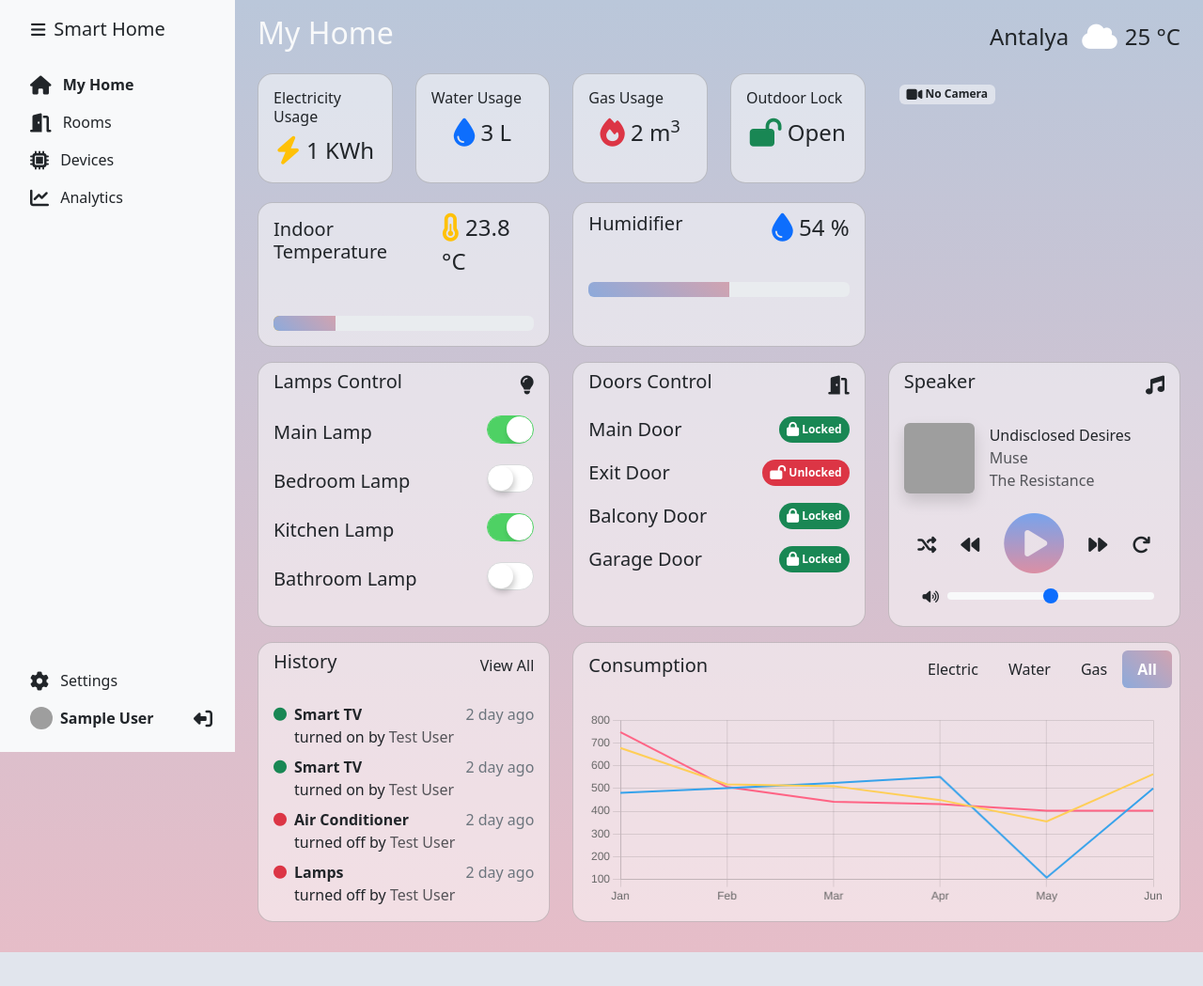
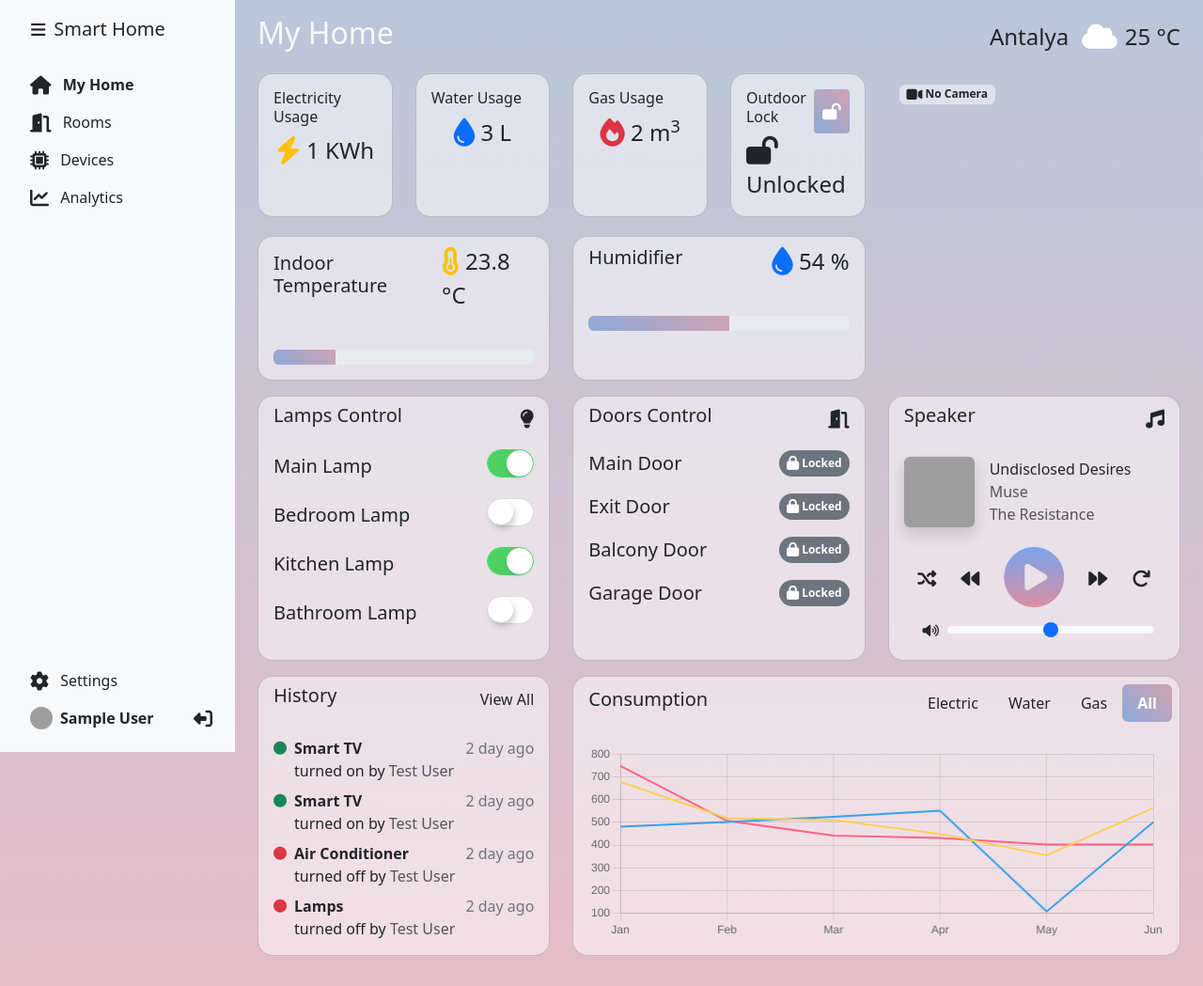
Before and after one commit to cerenkdy/Web-Programming---Home-Automation-WebApp, a PHP site: page /myhome.php in a window 1280 px wide. Shown: the whole page at 94% size. Before the commit the page ends 1013 px from the top, so only its background shows below. Run offline with PHP 8.4, Linux system fonts and the light colour scheme; the visitor is signed in with stand-in values (Sample User, id 1); data comes from the database, SQL or seed files in the repository; grey boxes are pictures that could not be loaded.

Commit message:
Doors control has been added to myhome page.

```diff
--- a/myhome.php
+++ b/myhome.php
@@ -146,12 +146,26 @@ $page = 'myhome';
                             </div>
                             <div class="col-lg-3 col-sm-6 mb-3">
                                 <!-- Outdoor Lock Status -->
-                                <div class="card bg-white-50 rounded-4 h-100">
+                                <div class="card bg-white-50 rounded-4 h-100 outdoor-lock">
+                                    <?php
+                                    $stmt = $db->prepare("SELECT data FROM home_configs WHERE user_id = ? AND type = 'outdoor_lock' LIMIT 1");
+                                    $stmt->execute([$_SESSION['user']]);
+                                    $outdoorLock = $stmt->fetch(PDO::FETCH_ASSOC);
+                                    $outdoorLock = json_decode($outdoorLock['data'], true);
+                                    $lock = $outdoorLock['status'];
+                                    ?>
                                     <div class="d-flex flex-column justify-content-center align-items-start p-3">
-                                        <h2 class="h6 pb-0">Outdoor Lock</h2>
+                                        <div class="d-flex flex-row w-100">
+                                            <h2 class="h6 pb-0 me-2">Outdoor Lock</h2>
+                                            <?php if($lock) { ?>
+                                            <button class="btn btn-sm ms-auto btn-secondary"><i class="fas fa-lg fa-lock"></i></button>
+                                            <?php } else { ?>
+                                            <button class="btn btn-sm ms-auto btn-sh"><i class="fas fa-lg fa-lock-open"></i></button>
+                                            <?php } ?>
+                                        </div>
                                         <span class="fs-4 m-auto">
-                                            <i class="fas fa-lg text-success fa-lock-open"></i>
-                                            Open
+                                            <i class="fas fa-lg text-dark lock-icon <?php echo $lock ? 'fa-lock' : 'fa-lock-open' ?>"></i>
+                                            <span class="lock-text"><?php echo $lock ? 'Locked' : 'Unlocked' ?></span>
                                         </span>
                                     </div>
                                 </div>
@@ -260,35 +274,25 @@ $page = 'myhome';
                                 <h2 class="h5">Doors Control</h2>
                                 <i class="fas fa-door-open fa-lg text-dark"></i>
                             </div>
-                            <ul class="list-unstyled">
+                            <ul class="list-unstyled overflow-auto" style="max-height: 210px">
+                                <?php
+                                $stmt = $db->prepare("SELECT * FROM home_configs WHERE type = 'door' AND user_id = ?");
+                                $stmt->execute([$user_id]);
+                                $devices = $stmt->fetchAll(PDO::FETCH_ASSOC);
+                                foreach ($devices as $device) {
+                                    $device_id = $device['id'];
+                                    $device = @json_decode($device['data'], true);
+                                    $device_name = $device['name'];
+                                    $device_status = $device['status'];
+                                    ?>
                                 <li class="d-flex justify-content-between align-items-center p-2 px-3">
-                                    <span class="fs-5">Main Door</span>
-                                    <span class="badge bg-success rounded-pill p-2">
-                                        <i class="fas fa-lock fa-lg"></i>
-                                        <span>Locked</span>
+                                    <span class="fs-5"><?php echo $device_name; ?></span>
+                                    <span class="badge rounded-pill p-2 <?php if($device_status == 1){ echo "bg-secondary"; } else { echo "btn-sh"; } ?>" data-device="<?php echo $device_id; ?>">
+                                        <i class="fas fa-lg <?php if($device_status == 1) { echo "fa-lock"; } else { echo "fa-lock-open"; } ?>"></i>
+                                        <span><?php echo ($device_status == 0) ? "Unlocked" : "Locked"; ?></span>
                                     </span>
                                 </li>
-                                <li class="d-flex justify-content-between align-items-center p-2 px-3">
-                                    <span class="fs-5">Exit Door</span>
-                                    <span class="badge bg-danger rounded-pill p-2">
-                                        <i class="fas fa-lock-open fa-lg"></i>
-                                        <span>Unlocked</span>
-                                    </span>
-                                </li>
-                                <li class="d-flex justify-content-between align-items-center p-2 px-3">
-                                    <span class="fs-5">Balcony Door</span>
-                                    <span class="badge bg-success rounded-pill p-2">
-                                        <i class="fas fa-lock fa-lg"></i>
-                                        <span>Locked</span>
-                                    </span>
-                                </li>
-                                <li class="d-flex justify-content-between align-items-center p-2 px-3">
-                                    <span class="fs-5">Garage Door</span>
-                                    <span class="badge bg-success rounded-pill p-2">
-                                        <i class="fas fa-lock fa-lg"></i>
-                                        <span>Locked</span>
-                                    </span>
-                                </li>
+                                <?php } ?>
                             </ul>
                         </div>
                     </div>
```
